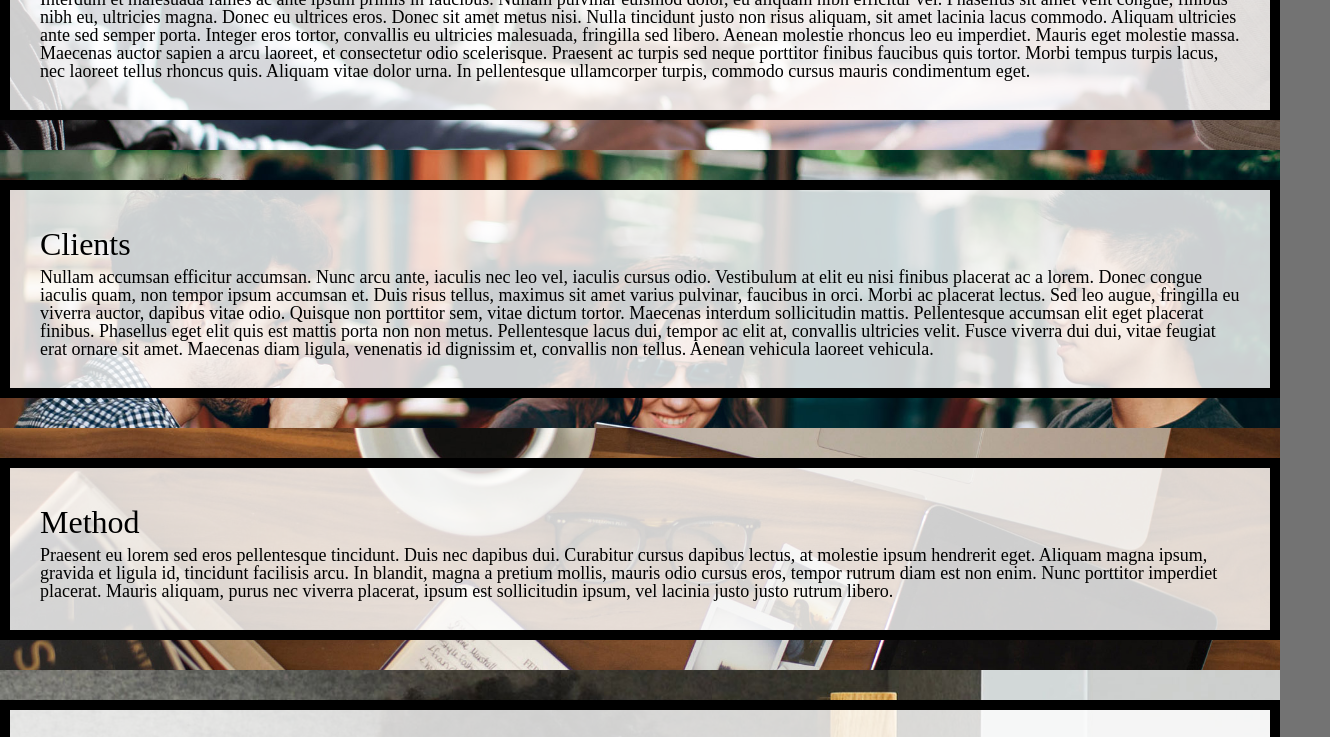
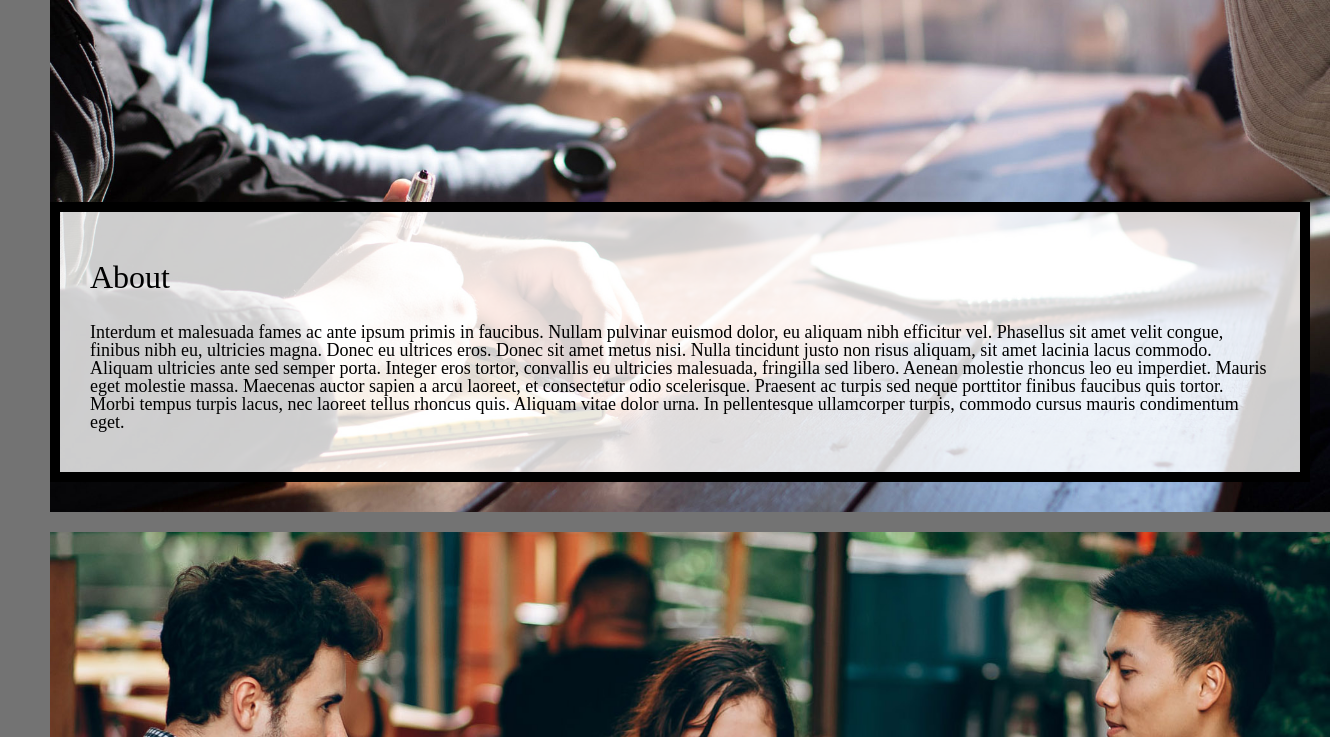
Before and after one commit to philmendez/homework3-2022, a plain HTML site: page index.html in a window 1280 px wide. Shown: the part 606-1343 px from the top of the page, 1330 px wide, since content can reach past the window. Drawn offline with Linux system fonts and the light colour scheme.

Commit message:
Add files via upload

```diff
--- a/css/style.css
+++ b/css/style.css
@@ -100,8 +100,9 @@ nav a:focus {
 .container{
   /* Requirement 5 code here*/
 	display: grid;
-	grid-column: 1fr 5fr 1fr;
-	grid-row-gap: 30px;
+  width: 100%;
+	grid-template-columns: 1fr 5fr 1fr;
+	row-gap: 30px;
 }
 
 /* Requirements 6-10 here: */
@@ -121,6 +122,8 @@ nav a:focus {
 }
 
 .about, .clients, .method, .contact {
+display: grid;
+width: 100%;
 grid-column-start: 2;
 position: relative;
 }
@@ -131,6 +134,8 @@ position: absolute;
 }
 
 .about-image, .clients-image, .method-image, .contact-image {
+display: grid;
+width: 100%;
 grid-column: 1 / 4;
 max-height: 500px;
 overflow: hidden;
@@ -164,8 +169,8 @@ overflow: scroll;
     margin-top: 20px;
   }
   .container {
-    grid-column: 50px auto 500px auto 50px;
-    grid-row: 300px 300px 300px 300px;
+    grid-template-columns: 50px auto 500px auto 50px;
+    grid-template-rows: 300px 300px 300px 300px;
   }
   .about, .clients, .method, .contact {
     grid-column: 3 / span 2;
```
